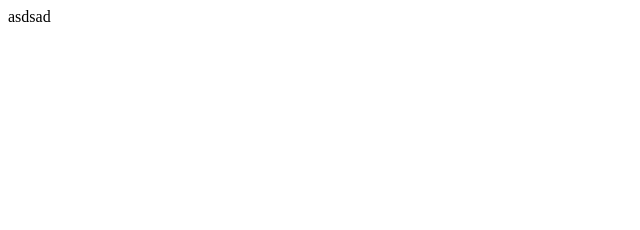
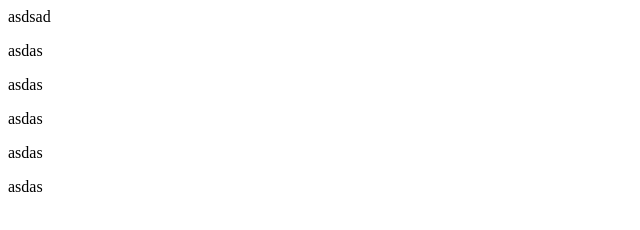
Before and after one commit to wushishuang/git-demo, a plain HTML site: page index.html in a window 1280 px wide. Shown: the whole page, without its empty margins (0-640 px from the left). Drawn offline with Linux system fonts and the light colour scheme.

Commit message:
新建p标签

```diff
--- a/index.html
+++ b/index.html
@@ -8,5 +8,10 @@
 </head>
 <body>
     <div>asdsad</div>
+    <p>asdas</p>
+    <p>asdas</p>
+    <p>asdas</p>
+    <p>asdas</p>
+    <p>asdas</p>
 </body>
 </html>
```
